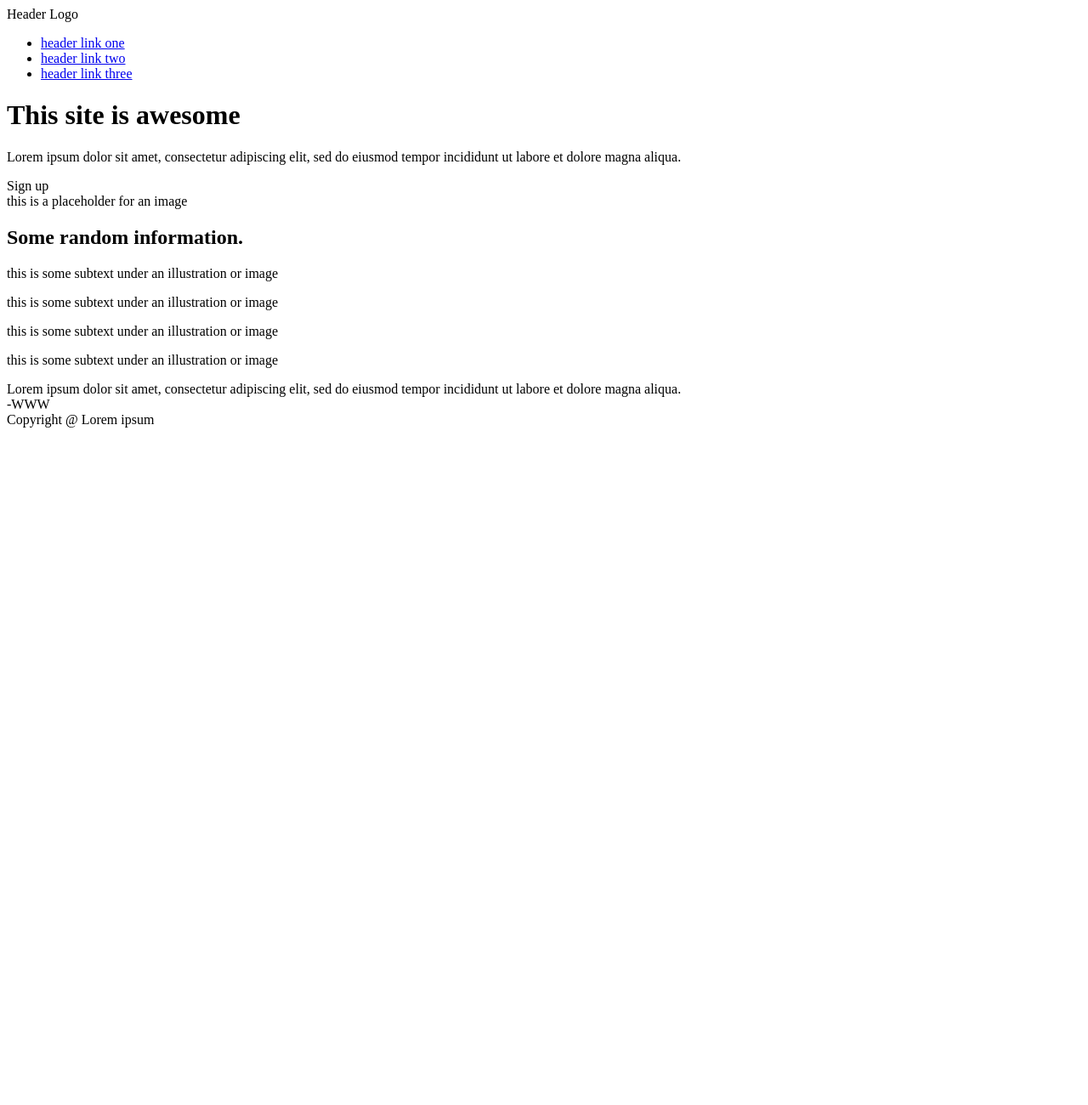
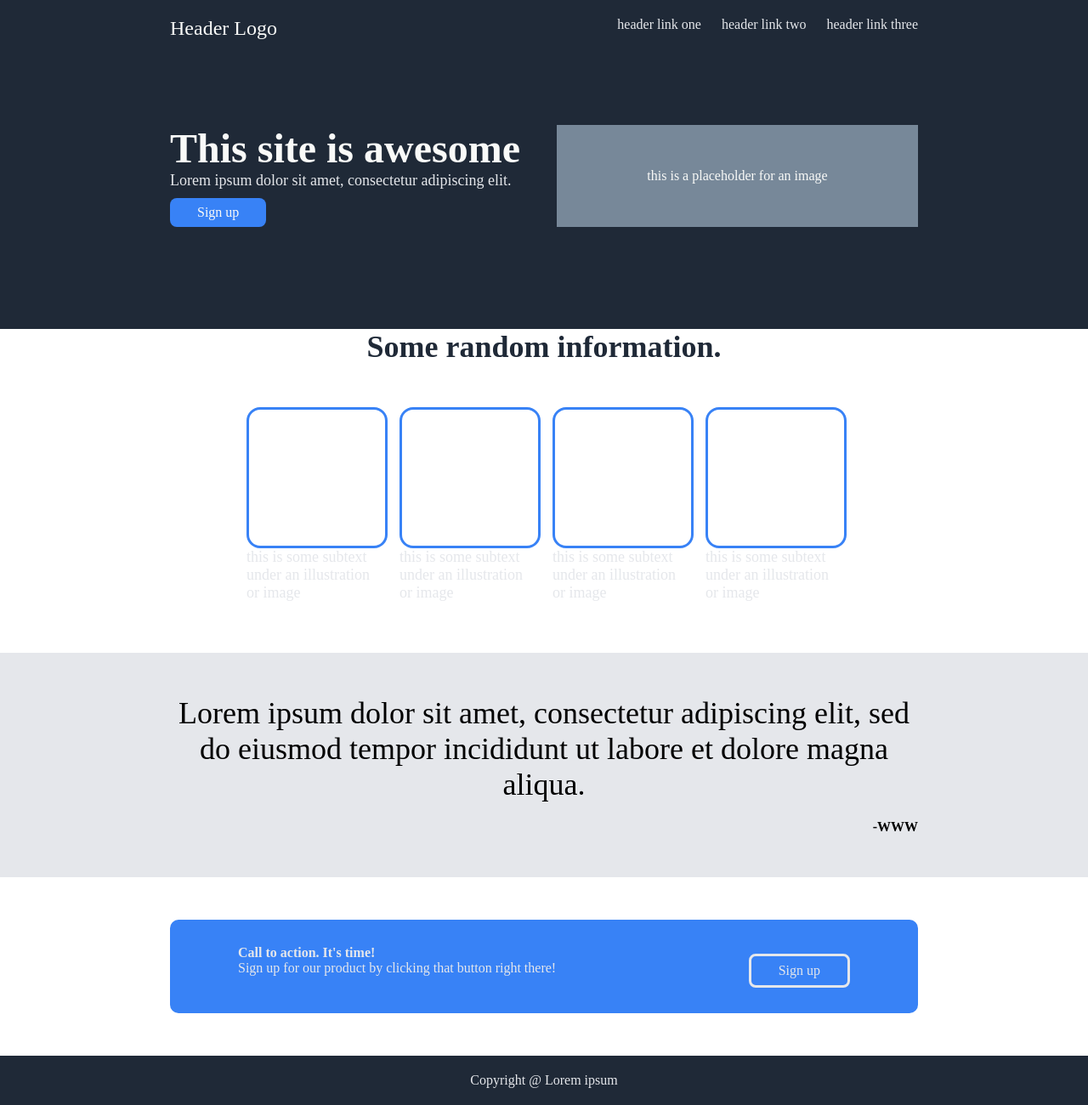
Before and after one commit to theog0g/Landing-Page, a plain HTML site: page index.html in a window 1280 px wide. Shown: the whole page at 85% size. Before the commit the page ends 800 px from the top, so only its background shows below. Drawn offline with Linux system fonts and the light colour scheme.

Commit message:
Completed project

```diff
--- a/index.html
+++ b/index.html
@@ -16,10 +16,10 @@
                 <li><a href="#">header link three</a></li>
             </ul>
         </div>
-        <div>
-            <div>
+        <div class="hero">
+            <div class="register-section">
                 <h1>This site is awesome</h1>
-                <p>Lorem ipsum dolor sit amet, consectetur adipiscing elit, sed do eiusmod tempor incididunt ut labore et dolore magna aliqua.</p>
+                <p>Lorem ipsum dolor sit amet, consectetur adipiscing elit.</p>
                 <div class="button"> Sign up</div>
             </div>
             <div class="poster">this is a placeholder for an image</div>
@@ -29,6 +29,7 @@
     <div class="article">
         <div class="info">
             <h2>Some random information.</h2>
+            <div class="cards">
                 <div class="card">
                     <div class="images">
                     </div>
@@ -51,9 +52,19 @@
                 </div>
             </div>
 
-        <div class="quote">
+        </div>
+
+        <div class="quote-section">
             <div class="quote">Lorem ipsum dolor sit amet, consectetur adipiscing elit, sed do eiusmod tempor incididunt ut labore et dolore magna aliqua.</div>
             <div class="author">-WWW</div>
+        </div>
+
+        <div class="call-me">
+            <div class="text">
+                <div class="call-to-action">Call to action. It's time!</div>
+                <div class="message">Sign up for our product by clicking that button right there!</div>
+            </div>
+            <div class="button">Sign up</div>
         </div>
 
     </div>
--- a/style.css
+++ b/style.css
@@ -0,0 +1,170 @@
+
+* {
+    margin: 0;
+    padding: 0;
+}
+/* body {
+    display: flex;
+    flex-direction: column;
+
+} */
+.header {
+    background-color: #1f2937;
+    color: #f9faf8;
+    display: flex;
+    flex-direction: column;
+    padding: 20px 200px;
+}
+.nav-bar {
+    display: flex;
+    flex-direction: row;
+    justify-content: space-between;
+    margin-bottom: 100px;
+}
+
+ul {
+    list-style: none;
+    padding: 0;
+    margin: 0;
+    display: flex;
+    flex-direction: row;
+    gap:24px;
+}
+
+a {
+    text-decoration: none;
+    color: #e5e7eb;
+}
+
+.icon {
+    font-size: 24px;
+}
+
+h1 {
+    font-size: 48px;
+    font-weight: 900;
+
+}
+
+p {
+    font-size: 18px;
+    color: #e5e7eb;
+}
+
+.hero {
+    display: flex;
+    flex-direction: row;
+    align-items: center;
+    gap: 30px;
+    margin-bottom: 100px;
+}
+
+.register-section {
+    flex: 1;
+}
+
+.poster {
+    flex: 1;
+    text-align: center;
+    background-color: lightslategray;
+    align-self: stretch;
+    display: flex;
+    justify-content: center;
+    align-items: center;
+}
+
+.button {
+    background-color: #3882f6;
+    display: inline-block;
+    padding: 8px 32px;
+    border-radius: 8px;
+    margin-top: 10px;
+}
+
+.article {
+    display: flex;
+    flex-direction: column;
+    align-items: center;
+    align-items: stretch;
+}
+
+.info {
+    display: flex;
+    flex-direction: column;
+    align-items: center;
+    gap: 50px;
+}
+
+.info h2 {
+    font-size: 36px;
+    color: #1f2937;
+    font-weight: 800;
+}
+
+.cards {
+    display: flex;
+    flex-flow: row wrap;
+    justify-content: center;
+    gap: 20px;
+    margin-bottom: 60px;
+}
+
+.card {
+    display: flex;
+    flex-direction: column;
+    width: 160px;
+}
+
+.images {
+    border: #3882f6 solid;
+    border-radius: 16px;
+    flex-shrink: 0;
+    width: 160px;
+    height: 160px;
+}
+
+.quote-section{
+    background-color: #e5e7eb;
+    flex: 1;
+    display: flex;
+    flex-direction: column;
+    align-items: center;
+    padding: 50px 200px;
+    gap: 20px;
+}
+
+.quote {
+    font-size: 36px;
+    text-align: center;
+}
+
+.author {
+    margin-left: auto;
+    font-weight: bold;
+}
+
+.call-me {
+    background-color: #3882f6;
+    color: #e5e7eb;
+    margin: 50px 200px;
+    padding: 30px 80px;
+    border-radius: 10px;
+    display: flex;
+    flex-direction: row;
+    justify-content: space-between;
+}
+
+.call-me .button {
+    border: solid;
+}
+
+.call-to-action {
+    font-weight: bold;
+}
+
+.footer {
+    background-color: #1f2937;
+    color: #e5e7eb;
+    text-align: center;
+    padding: 20px;
+}
```
Lines whose indentation alone changed are shown as unchanged.
